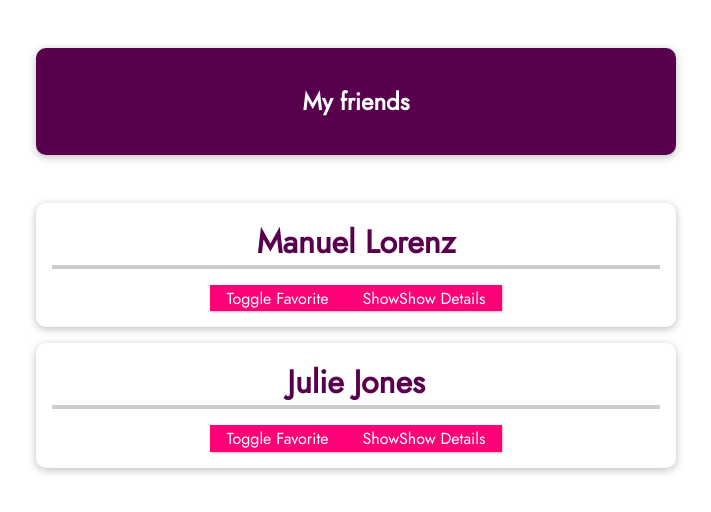
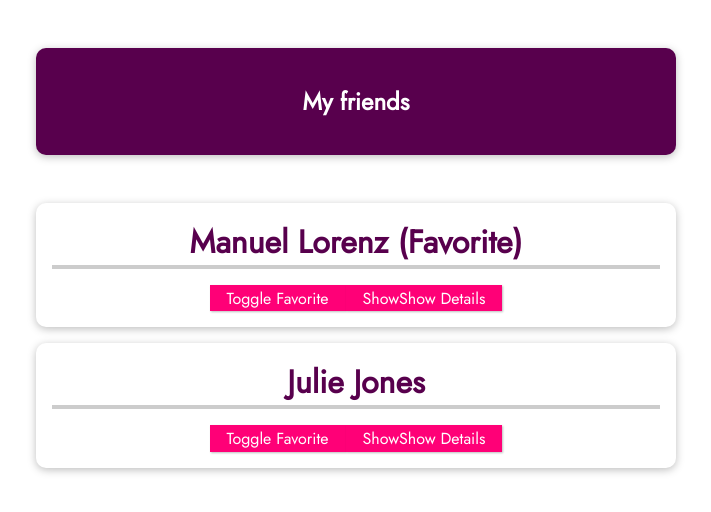
Before and after one commit to JoseAngelCabanes/VueProject11, a Vue app: page / in a window 1280 px wide. Shown: the top 512 px of the page, without its empty margins (284-995 px from the left). Built offline with nearby package versions, Linux system fonts and the light colour scheme.

Commit message:
changed prop in template as now we can use isFavorite

```diff
--- a/src/components/FriendContact.vue
+++ b/src/components/FriendContact.vue
@@ -1,6 +1,6 @@
 <template>
   <li>
-    <h2>{{ name }} {{ friendIsFavorite ? "(Favorite)" : "" }}</h2>
+    <h2>{{ name }} {{ isFavorite ? "(Favorite)" : "" }}</h2>
     <button @click="toggleFavorite">Toggle Favorite</button>
     <button @click="toggleDetails">
       {{ detailsAreVisible ? "Hide" : "Show" }}Show Details
```
